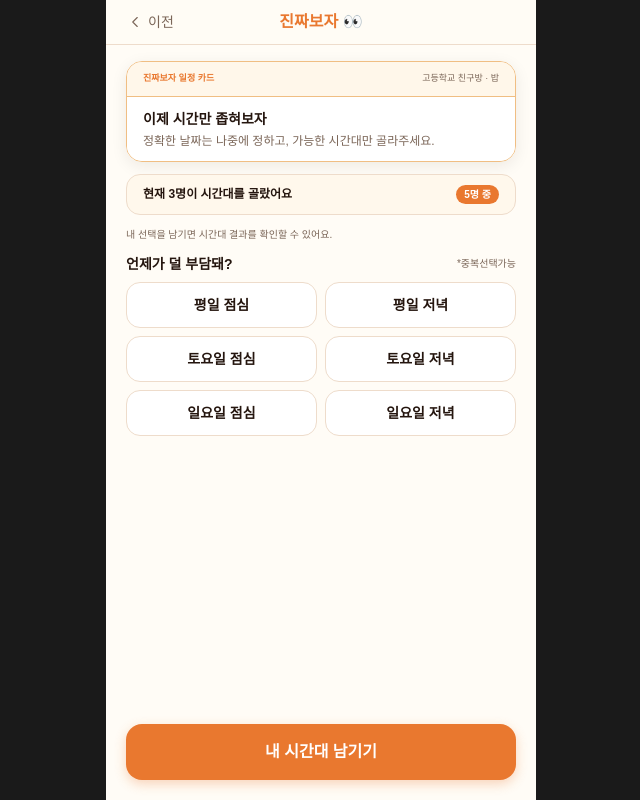
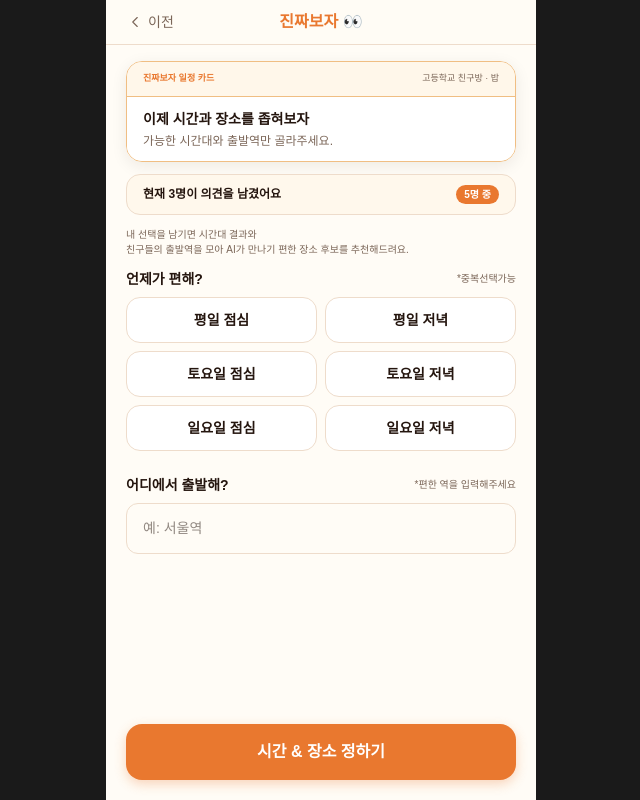
Before and after one commit to RealBoja/RealBoja-FE, a React (Vite) app: page /1/second in a window 1280 px wide. Shown: the whole page, without its empty margins (319-959 px from the left). Built offline with nearby package versions, Linux system fonts and the light colour scheme.

Commit message:
feat: Frame10 시간 및 출발역 입력 UI 추가

```diff
--- a/src/pages/SecondCardPage.tsx
+++ b/src/pages/SecondCardPage.tsx
@@ -2,6 +2,7 @@ import { useState } from "react";
 import MobileLayout from "../components/layout/MobileLayout";
 import TopBar from "../components/common/TopBar";
 import Button from "../components/common/Button";
+import TextInput from "../components/common/TextInput";
 
 const TIME_OPTIONS = [
   "평일 점심",
@@ -13,16 +14,17 @@ const TIME_OPTIONS = [
 ];
 
 interface SecondCardPageProps {
-    onSubmit?: (selected: string[]) => void;
+  onSubmit?: (selected: string[], station: string) => void;
 }
 
 export default function SecondCardPage({ onSubmit }: SecondCardPageProps) {
   const [selected, setSelected] = useState<string[]>([]);
+  const [station, setStation] = useState("");
 
   // 여러 개 선택/해제 토글
   const toggle = (opt: string) => {
     setSelected((prev) =>
-            prev.includes(opt) ? prev.filter((o) => o !== opt) : [...prev, opt]
+      prev.includes(opt) ? prev.filter((o) => o !== opt) : [...prev, opt],
     );
   };
 
@@ -32,9 +34,9 @@ export default function SecondCardPage({ onSubmit }: SecondCardPageProps) {
       bottomCTA={
         <Button
           variant="primary"
-                    onClick={() => selected.length > 0 && onSubmit?.(selected)}
+          onClick={() => selected.length > 0 && onSubmit?.(selected, station)}
         >
-                    내 시간대 남기기
+          시간 & 장소 정하기
         </Button>
       }
     >
@@ -52,9 +54,11 @@ export default function SecondCardPage({ onSubmit }: SecondCardPageProps) {
         </div>
         {/* 본문 */}
         <div className="bg-card px-4 py-3">
-                    <p className="text-sm font-bold text-text">이제 시간만 좁혀보자</p>
+          <p className="text-sm font-bold text-text">
+            이제 시간과 장소를 좁혀보자
+          </p>
           <p className="pt-1 text-xs text-muted">
-                        정확한 날짜는 나중에 정하고, 가능한 시간대만 골라주세요.
+            가능한 시간대와 출발역만 골라주세요.
           </p>
         </div>
       </div>
@@ -62,7 +66,7 @@ export default function SecondCardPage({ onSubmit }: SecondCardPageProps) {
       {/* 참여 현황 박스 */}
       <div className="mt-3 flex items-center justify-between rounded-[14px] border-[0.8px] border-border bg-section px-4 py-2.5">
         <span className="text-xs font-bold text-text">
-          현재 3명이 시간대를 골랐어요
+          현재 3명이 의견을 남겼어요
         </span>
         <span className="rounded-full bg-orange px-2 py-0.5 text-[10px] font-bold text-white">
           5명 중
@@ -71,13 +75,15 @@ export default function SecondCardPage({ onSubmit }: SecondCardPageProps) {
 
       {/* 안내 문구 */}
       <p className="mt-3 text-[10px] text-muted">
-                내 선택을 남기면 시간대 결과를 확인할 수 있어요.
+        내 선택을 남기면 시간대 결과와
+        <br />
+        친구들의 출발역을 모아 AI가 만나기 편한 장소 후보를 추천해드려요.
       </p>
 
-            {/* 언제가 덜 부담돼? + 중복선택 안내 */}
+      {/* 언제가 편해? + 중복선택 안내 */}
       <div className="mt-3 self-stretch">
         <div className="flex items-center justify-between">
-                    <p className="text-sm font-bold text-text">언제가 덜 부담돼?</p>
+          <p className="text-sm font-bold text-text">언제가 편해?</p>
           <p className="text-[10px] text-muted">*중복선택가능</p>
         </div>
 
@@ -104,6 +110,21 @@ export default function SecondCardPage({ onSubmit }: SecondCardPageProps) {
           })}
         </div>
       </div>
+
+      {/* 어디에서 출발해? */}
+      <div className="mt-6 self-stretch">
+        <div className="flex items-center justify-between">
+          <p className="text-sm font-bold text-text">어디에서 출발해?</p>
+          <p className="text-[10px] text-muted">*편한 역을 입력해주세요</p>
+        </div>
+        <div className="mt-2">
+          <TextInput
+            placeholder="예: 서울역"
+            value={station}
+            onChange={setStation}
+          />
+        </div>
+      </div>
     </MobileLayout>
   );
 }
```
Lines whose indentation alone changed are shown as unchanged.
